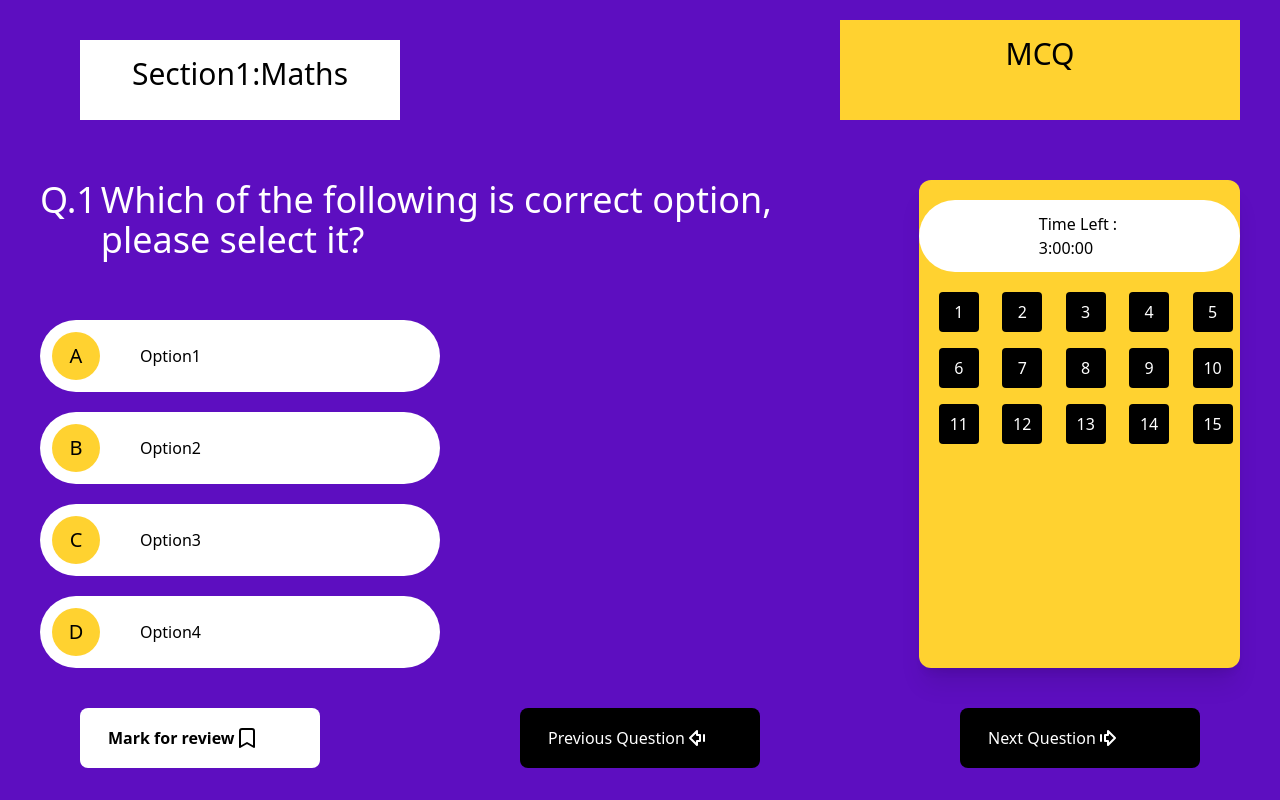
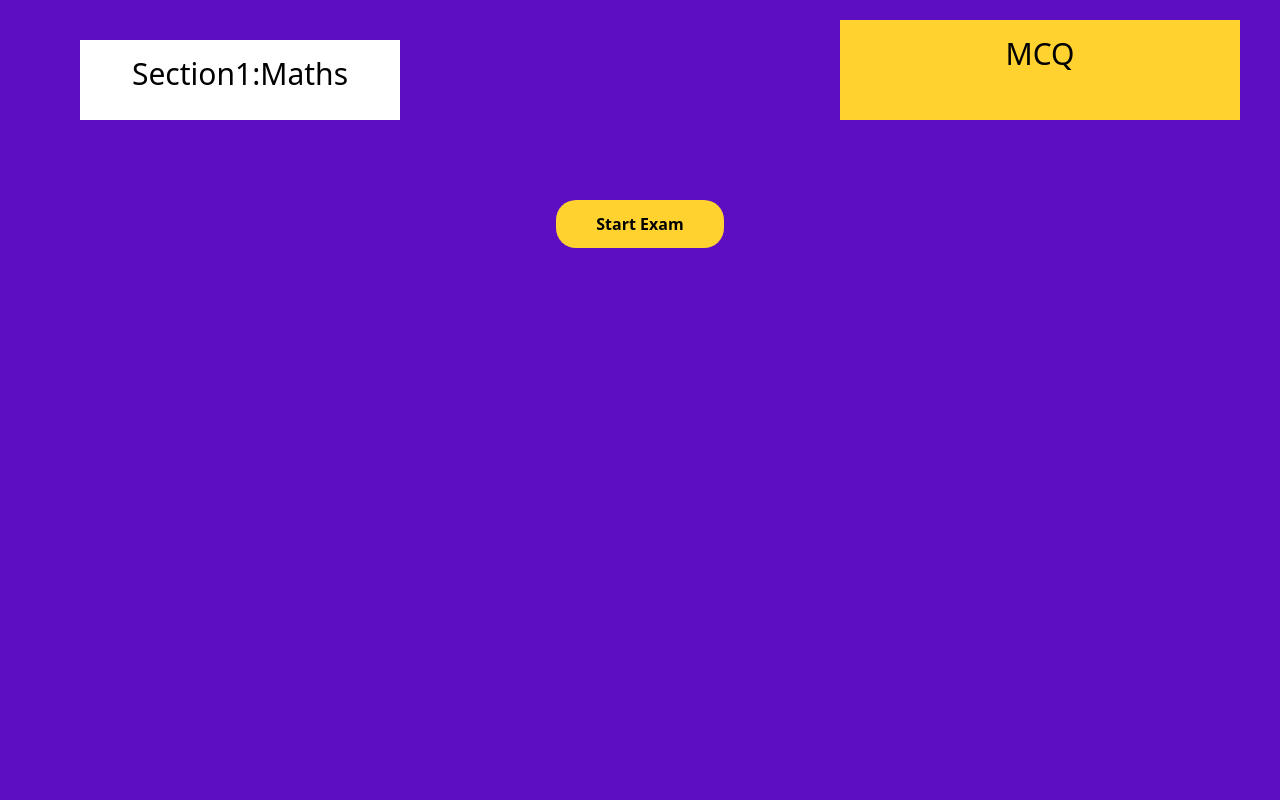
Before and after one commit to NexaDew/ExamPortal, a React (Vite) app: page / in a window 1280 px wide. Built offline with nearby package versions, Linux system fonts and the light colour scheme.

Commit message:
add button (#4)

```diff
--- a/src/components/QuestionList.jsx
+++ b/src/components/QuestionList.jsx
@@ -1,19 +1,29 @@
-import React from 'react'
-import Button from './Button';
-import QuestionsData from '../assets/QuestionsData';
- const QuestionList = ({getQuestion}) => {
 
-  const numbers = Array.from({ length: QuestionsData.length }, (_, index) => index + 1);
+import React from "react";
+import Button from "./Button";
+import QuestionsData from "../assets/QuestionsData";
 
+const QuestionList = ({ getQuestion, timeLeft, timerStarted }) => {
+  const numbers = Array.from(
+    { length: QuestionsData.length },
+    (_, index) => index + 1
+  );
 
   return (
-    <div className='bg-amber-300 mt-5 w-100 m-10 ml-5 rounded-xl shadow-xl'>
-      <div className='w-full px-30 p-3 bg-white my-5 items-center   rounded-full'>Time Left : 3:00:00</div>
-      <div className='grid grid-cols-2 ml-5 sm:grid-cols-3 md:grid-cols-5 gap-4'>
-      {numbers.map(number=><Button key={number}  handler={getQuestion} icon={number} />)}
+    <div className="bg-amber-300 mt-5 w-100 m-10 ml-5 rounded-xl shadow-xl p-2" >
+      {timerStarted && (
+        <div className="w-full px-28 p-3 bg-white my-5 text-center rounded-full font-semibold text-lg">
+          Time Left: {timeLeft}
+        </div>
+      )}
+      <div className="grid grid-cols-2 ml-5 sm:grid-cols-3 md:grid-cols-5 gap-4 p-4">
+
+        {numbers.map((number) => (
+          <Button key={number} handler={getQuestion} icon={number} />
+        ))}
       </div>
     </div>
-  )
-}
+  );
+};
 
-export default QuestionList
+export default QuestionList;
--- a/src/components/QuestionWindow.jsx
+++ b/src/components/QuestionWindow.jsx
@@ -1,7 +1,6 @@
-import React from "react";
+import React, { useState, useEffect } from "react";
 import Question from "./Question";
 import QuestionList from "./QuestionList";
-import { useState } from "react";
 import QuestionsData from "../assets/QuestionsData";
 import NextButton from "./NextButton";
 
@@ -12,14 +11,30 @@ const QuestionWindow = () => {
     options: ["Option1", "Option2", "Option3", "Option4"],
   });
 
-  let ind = 0;
+  const [timeLeft, setTimeLeft] = useState(3 * 60 * 60); // 3 hours
+  const [timerStarted, setTimerStarted] = useState(false);
+
+  useEffect(() => {
+    let timer;
+    if (timerStarted && timeLeft > 0) {
+      timer = setInterval(() => {
+        setTimeLeft((prev) => prev - 1);
+      }, 1000);
+    }
+    return () => clearInterval(timer);
+  }, [timerStarted, timeLeft]);
+
+  const formatTime = (seconds) => {
+    const hrs = String(Math.floor(seconds / 3600)).padStart(2, "0");
+    const mins = String(Math.floor((seconds % 3600) / 60)).padStart(2, "0");
+    const secs = String(seconds % 60).padStart(2, "0");
+    return `${hrs}:${mins}:${secs}`;
+  };
 
   const getQuestion = (index) => {
-    index > QuestionsData.length
-      ? (index = index % QuestionsData.length)
-      : (index = index);
-    ind = index - 1;
-    setQuestion(QuestionsData[ind]);
+    if (index <= QuestionsData.length) {
+      setQuestion(QuestionsData[index - 1]);
+    }
   };
 
   return (
@@ -28,19 +43,38 @@ const QuestionWindow = () => {
         <span className="bg-white p-4 text-center mx-20 my-10 w-80 h-20 text-3xl">
           Section1:Maths
         </span>
-        <div className=" bg-amber-300 h-25 text-3xl mt-5 w-100 mr-10 text-center p-4">
+        <div className="bg-amber-300 h-25 text-3xl mt-5 w-100 mr-10 text-center p-4">
           MCQ
         </div>
       </div>
+
+      {!timerStarted ? (
+        <div className="text-center mt-10">
+          <button
+            onClick={() => setTimerStarted(true)}
+            className="bg-amber-300 text-black font-bold py-3 px-10 rounded-[20px]"
+          >
+            Start Exam
+          </button>
+        </div>
+      ) : (
+        <>
           <div className="flex flex-col md:flex-row justify-between">
             <Question
               index={question.id}
               text={question.text}
               options={question.options}
             />
-        <QuestionList getQuestion={getQuestion} />
+            <QuestionList
+              getQuestion={getQuestion}
+              timeLeft={formatTime(timeLeft)}
+              timerStarted={timerStarted}
+            />
           </div>
+
           <NextButton getQuestion={getQuestion} index={question.id} />
+        </>
+      )}
     </>
   );
 };
```
Lines whose indentation alone changed are shown as unchanged.
